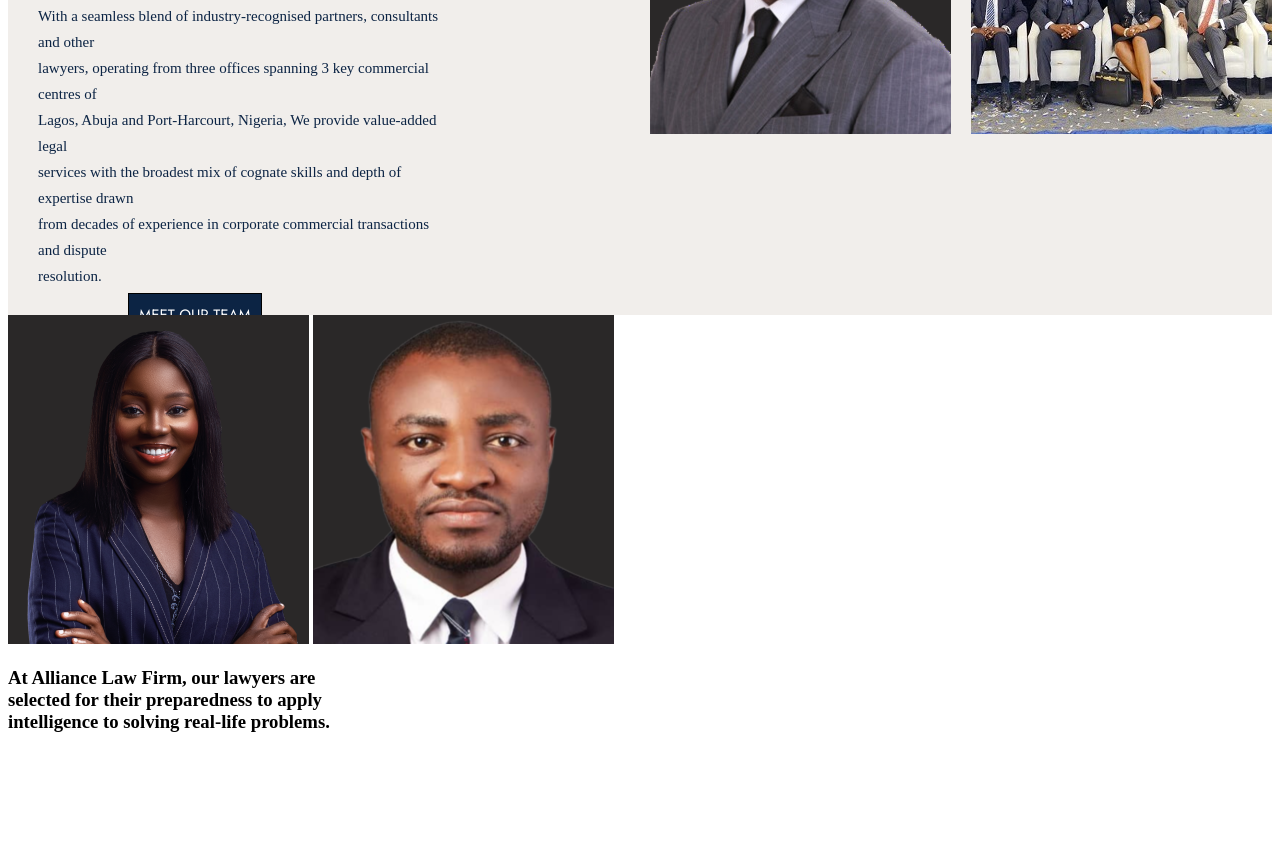
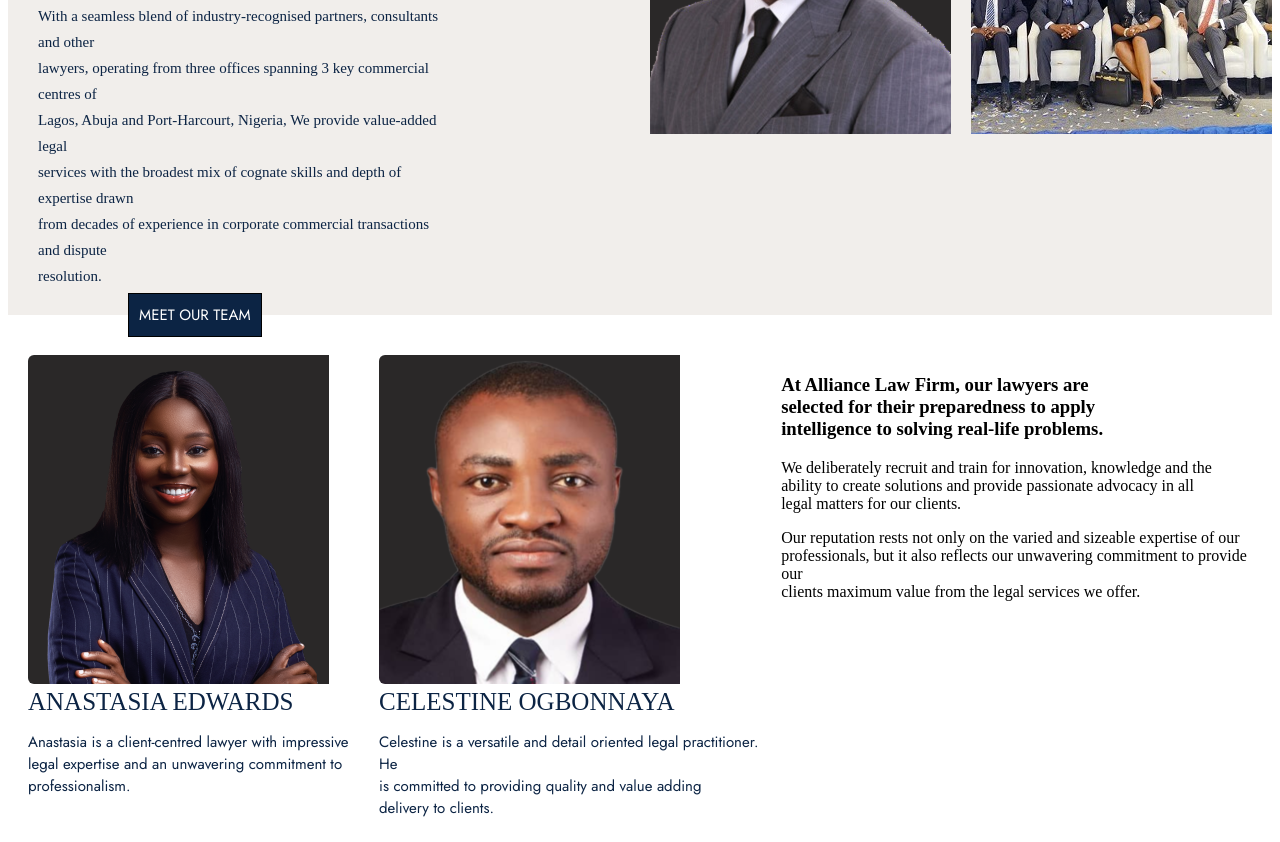
Before and after one commit to oluwaseunadeyemi/lawfirm-website, a plain HTML site: page index.html in a window 1280 px wide. Shown: the part 1393-2235 px from the top of the page. Before the commit the page ends 2145 px from the top, so only its background shows below. Drawn offline with nearby package versions, Linux system fonts and the light colour scheme; a web font is replaced by a local one.

Commit message:
add links to images

```diff
--- a/CSS/styles.css
+++ b/CSS/styles.css
@@ -144,3 +144,25 @@
     margin-top: 60px;
     font-size: 15px;
 }
+.body3{
+    display: inline-flex;
+    padding-top: 40px;
+}
+.image2{
+    display: inline-flex;
+    padding-left: 20px;
+}
+.image2 img{
+    padding-right: 50px;
+    border-radius: 6px;
+}
+.image2 p{
+    font-size: 15px;
+    font-family: "Jost", sans-serif;
+    color: #0c2444;
+}
+.image2 a{
+    font-size: 25px;
+    text-decoration: none;
+    color: #0c2444;
+}
--- a/index.html
+++ b/index.html
@@ -74,13 +74,27 @@
         </div>
    </div>
    <div>
-        <div>
-            <div>
-                <img src="img/img3.png" alt="">
-                <img src="img/img4.png" alt="">
+        <div class="body3">
+            <div class="image2">
+                <div>
+                    <img src="img/img3.png" alt="">
+                    <div>
+                        <a href="https://alliancelawfirm.ng/our-team/anastasia-edward/">ANASTASIA EDWARDS</a>
+                    </div>
+                    <P>Anastasia is a client-centred lawyer with impressive <br>legal expertise and an unwavering commitment to <br>professionalism.</P>
+                </div>
+                <div>
+                    <img src="img/img4.png" alt="">
+                    <div>
+                        <a href="https://alliancelawfirm.ng/our-team/celestine-ogbonnaya/">CELESTINE OGBONNAYA</a>
+                    </div>
+                    <p>Celestine is a versatile and detail oriented legal practitioner. He <br>is committed to providing quality and value adding <br>delivery to clients.</p>
+                </div>
             </div>
             <div>
                 <h3>At Alliance Law Firm, our lawyers are <br>selected for their preparedness to apply <br>intelligence to solving real-life problems.</h3>
+                <p>We deliberately recruit and train for innovation, knowledge and the <br>ability to create solutions and provide passionate advocacy in all <br>legal matters for our clients.</p>
+                <p>Our reputation rests not only on the varied and sizeable expertise of our <br>professionals, but it also reflects our unwavering commitment to provide our <br>clients maximum value from the legal services we offer.</p>
             </div>
         </div>
    </div>
```
